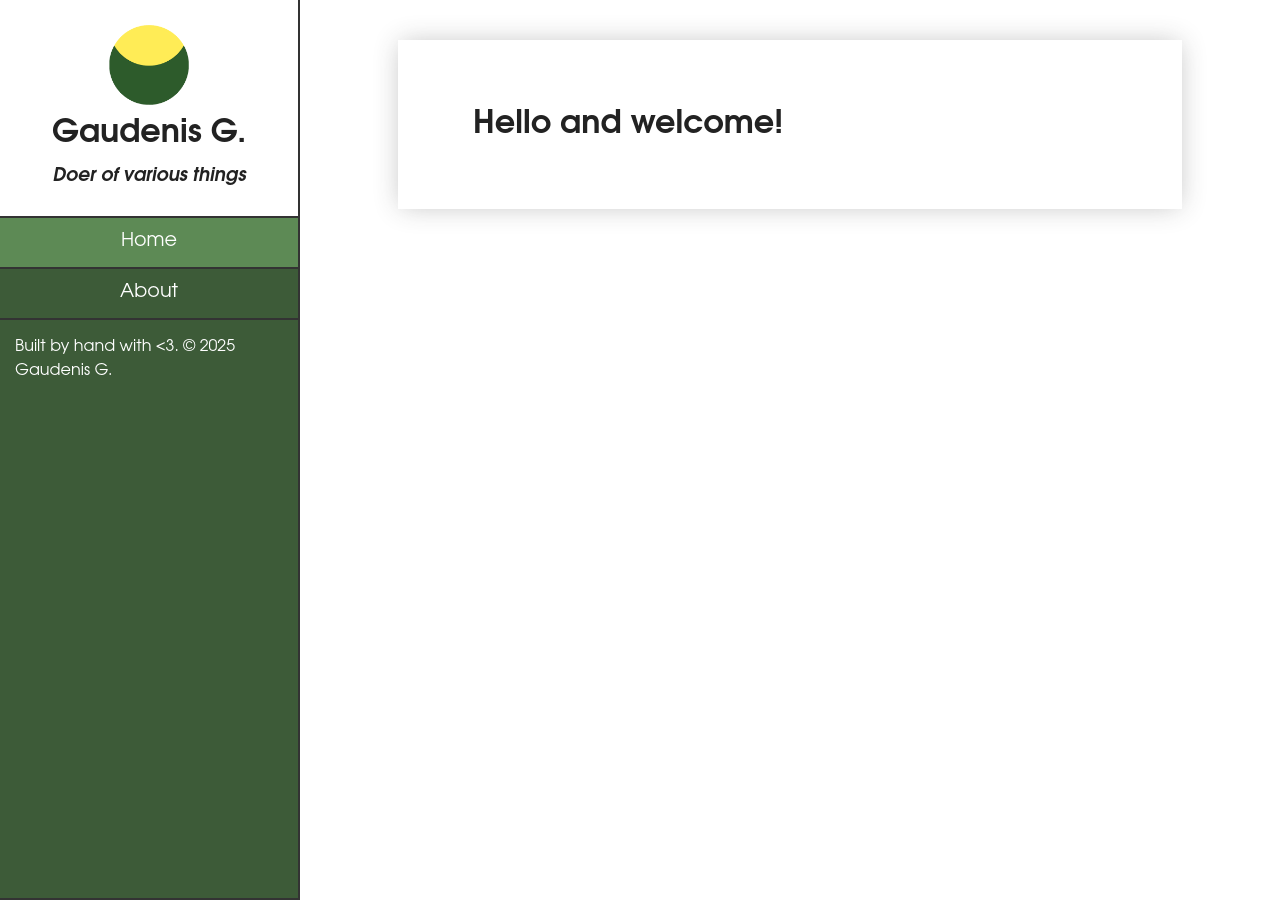
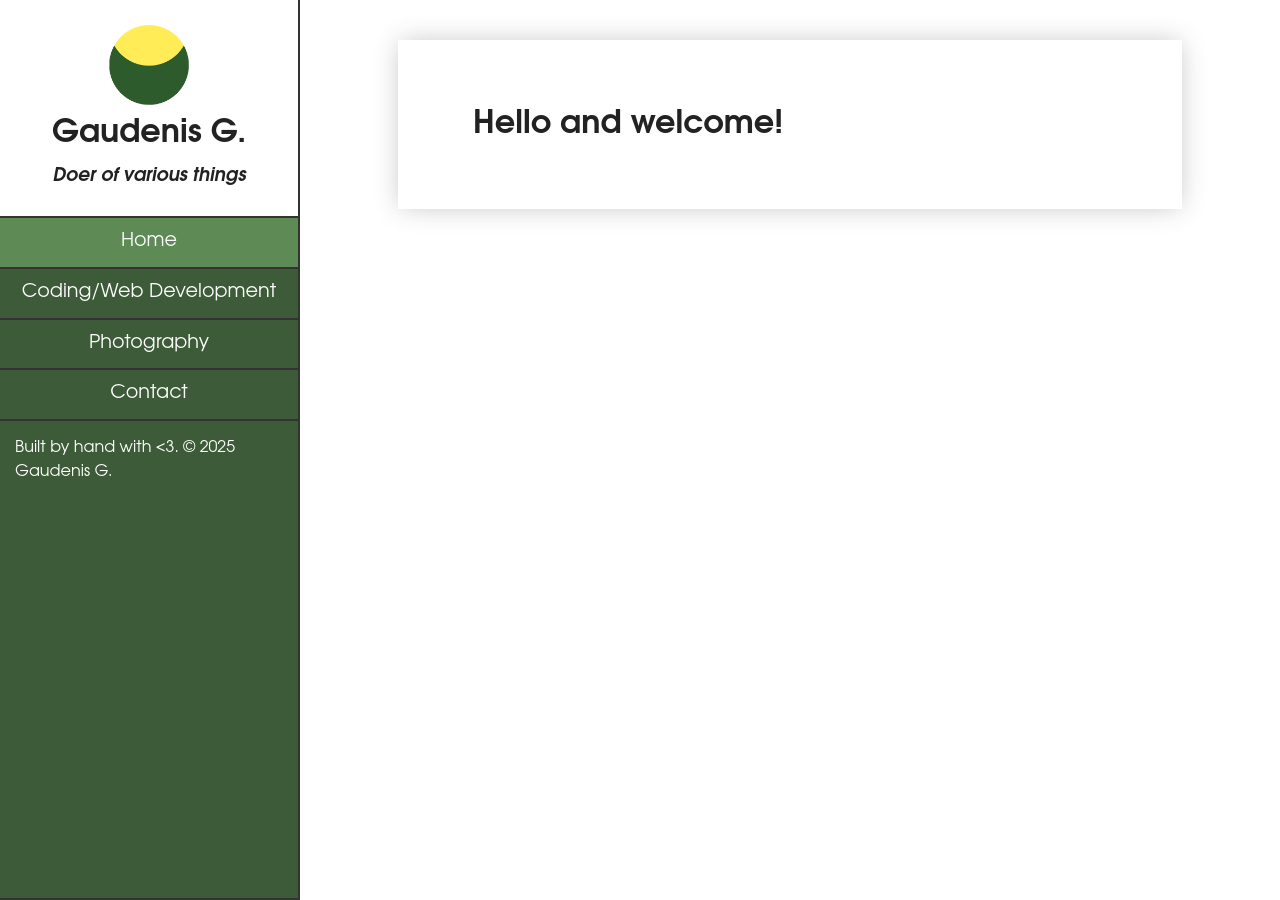
Before and after one commit to gaudenisg/gaudenisg.github.io, a Jekyll site: the page built from index.md, in a window 1280 px wide. Built offline with Jekyll 4.4.1, drawn with Linux system fonts in a browser that asks for light colours.

Commit message:
Update navigation.yml

```diff
--- a/_data/navigation.yml
+++ b/_data/navigation.yml
@@ -1,4 +1,8 @@
 - name: Home
   link: /
-- name: About
-  link: /about.html
+- name: Coding/Web Development
+  link: /coding-web-development.html
+- name: Photography
+  link: /photography.html
+- name: Contact
+  link: /contact.html
```
